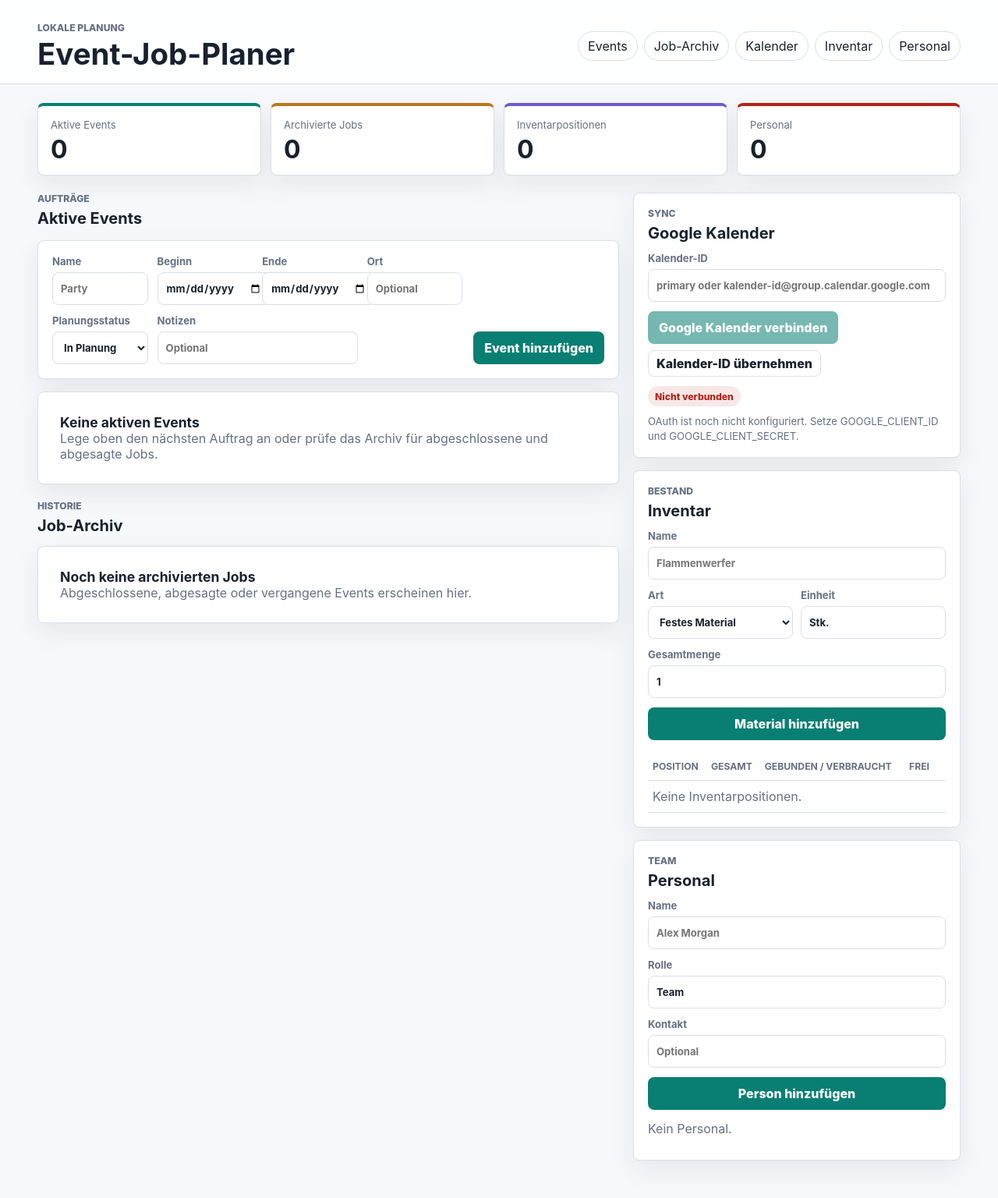
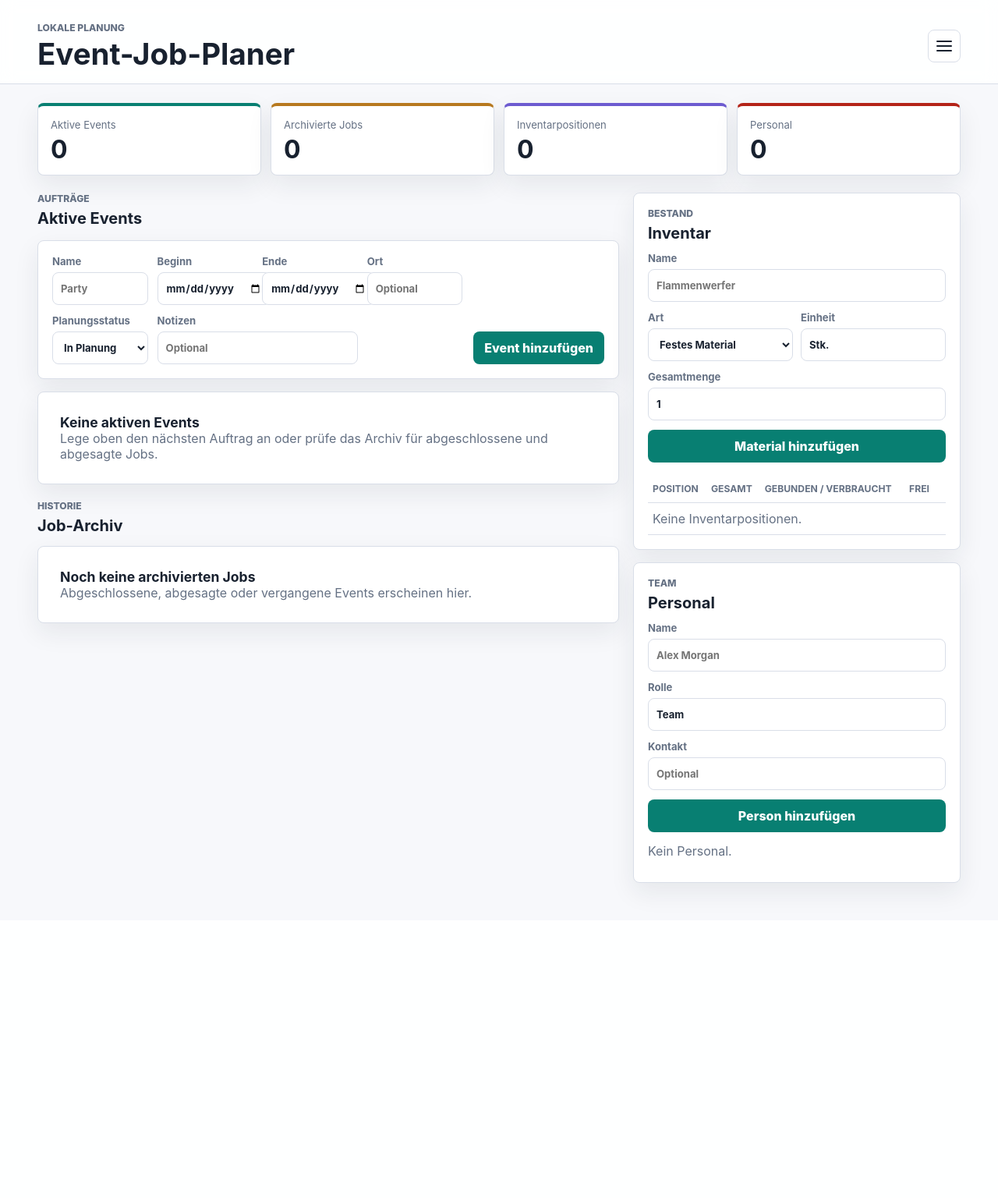
Before and after one commit to AndreasDeCrinis/event-tracker, a Flask app: page / in a window 1280 px wide. Shown: the whole page at 78% size. After the commit the page ends 1153 px from the top, so only its background shows below. Run offline with Flask 3, Linux system fonts and the light colour scheme.

Commit message:
fix: settings page

```diff
--- a/app/routes.py
+++ b/app/routes.py
@@ -144,9 +144,14 @@ def index():
         booking_planning=BOOKING_PLANNING,
         booking_fixed=BOOKING_FIXED,
         planned_status=STATUS_PLANNED,
-        google_calendar_connection=_google_calendar_connection(),
-        google_calendar_oauth_configured=google_oauth_is_configured(),
-        google_calendar_redirect_uri=google_redirect_uri(),
+    )
+
+
+@bp.get("/settings")
+def settings():
+    return render_template(
+        "settings.html",
+        **_google_calendar_template_context(),
     )
 
 
@@ -256,7 +261,7 @@ def update_google_calendar_settings():
     calendar_id = _required_text("calendar_id", "Google Kalender-ID")
 
     if not calendar_id:
-        return _redirect("google-calendar")
+        return _settings_redirect("google-calendar")
 
     connection = _get_or_create_google_calendar_connection()
     _set_google_calendar_id(connection, calendar_id)
@@ -267,7 +272,7 @@ def update_google_calendar_settings():
     else:
         flash("Google Kalender-ID wurde gespeichert. Verbinde Google Kalender, um Events zu synchronisieren.", "success")
 
-    return _redirect("google-calendar")
+    return _settings_redirect("google-calendar")
 
 
 @bp.post("/google-calendar/connect")
@@ -275,7 +280,7 @@ def connect_google_calendar():
     calendar_id = _required_text("calendar_id", "Google Kalender-ID")
 
     if not calendar_id:
-        return _redirect("google-calendar")
+        return _settings_redirect("google-calendar")
 
     connection = _get_or_create_google_calendar_connection()
     _set_google_calendar_id(connection, calendar_id)
@@ -288,7 +293,7 @@ def connect_google_calendar():
         authorization_url, returned_state, code_verifier = build_authorization_url(state=state, redirect_uri=redirect_uri)
     except GoogleCalendarError as error:
         flash(str(error), "error")
-        return _redirect("google-calendar")
+        return _settings_redirect("google-calendar")
 
     session[GOOGLE_OAUTH_STATE_KEY] = returned_state
     session[GOOGLE_OAUTH_CODE_VERIFIER_KEY] = code_verifier
@@ -302,15 +307,15 @@ def google_calendar_callback():
 
     if request.args.get("error"):
         flash(f"Google Kalender wurde nicht verbunden: {request.args['error']}", "error")
-        return _redirect("google-calendar")
+        return _settings_redirect("google-calendar")
 
     if not expected_state or request.args.get("state") != expected_state:
         flash("Google Kalender konnte wegen eines ungültigen OAuth-Status nicht verbunden werden.", "error")
-        return _redirect("google-calendar")
+        return _settings_redirect("google-calendar")
 
     if not code_verifier:
         flash("Google Kalender konnte wegen eines fehlenden OAuth-Code-Verifiers nicht verbunden werden.", "error")
-        return _redirect("google-calendar")
+        return _settings_redirect("google-calendar")
 
     connection = _get_or_create_google_calendar_connection()
 
@@ -324,7 +329,7 @@ def google_calendar_callback():
         )
     except GoogleCalendarError as error:
         flash(str(error), "error")
-        return _redirect("google-calendar")
+        return _settings_redirect("google-calendar")
 
     connection.connected_at = _utc_now()
     connection.updated_at = _utc_now()
@@ -332,14 +337,14 @@ def google_calendar_callback():
     db.session.commit()
 
     _sync_all_google_events(connection)
-    return _redirect("google-calendar")
+    return _settings_redirect("google-calendar")
 
 
 @bp.post("/google-calendar/sync")
 def sync_google_calendar():
     connection = _google_calendar_connection()
     _sync_all_google_events(connection)
-    return _redirect("google-calendar")
+    return _settings_redirect("google-calendar")
 
 
 @bp.post("/google-calendar/disconnect")
@@ -348,7 +353,7 @@ def disconnect_google_calendar():
 
     if not connection:
         flash("Google Kalender ist nicht verbunden.", "error")
-        return _redirect("google-calendar")
+        return _settings_redirect("google-calendar")
 
     connection.credentials_json = None
     connection.connected_at = None
@@ -356,7 +361,7 @@ def disconnect_google_calendar():
     connection.last_error = None
     db.session.commit()
     flash("Google Kalender wurde getrennt. Bestehende Kalendereinträge bleiben erhalten.", "success")
-    return _redirect("google-calendar")
+    return _settings_redirect("google-calendar")
 
 
 @bp.post("/materials")
@@ -582,6 +587,10 @@ def _redirect(anchor):
     return redirect(url_for("main.index") + f"#{anchor}")
 
 
+def _settings_redirect(anchor):
+    return redirect(url_for("main.settings") + f"#{anchor}")
+
+
 def _event_is_archived(event, today_start):
     return event.status in (STATUS_COMPLETED, STATUS_CANCELLED) or (
         event.status == STATUS_PLANNED and event.ends_at <= today_start
@@ -590,6 +599,14 @@ def _event_is_archived(event, today_start):
 
 def _event_is_open_for_assignment(event):
     return event.status == STATUS_PLANNED and not _event_is_archived(event, _today_start())
+
+
+def _google_calendar_template_context():
+    return {
+        "google_calendar_connection": _google_calendar_connection(),
+        "google_calendar_oauth_configured": google_oauth_is_configured(),
+        "google_calendar_redirect_uri": google_redirect_uri(),
+    }
 
 
 def _google_calendar_connection():
--- a/app/static/styles.css
+++ b/app/static/styles.css
@@ -91,19 +91,61 @@ h4 {
   text-transform: uppercase;
 }
 
-.topnav {
-  display: flex;
-  flex-wrap: wrap;
-  gap: 8px;
+.menu-shell {
+  position: relative;
 }
 
-.topnav a {
+.menu-button {
+  display: inline-flex;
+  flex-direction: column;
+  justify-content: center;
+  gap: 4px;
+  width: 42px;
+  height: 42px;
+  border: 1px solid var(--line);
+  border-radius: 8px;
+  background: #fff;
+  padding: 0 10px;
+  cursor: pointer;
+  list-style: none;
+}
+
+.menu-button::-webkit-details-marker {
+  display: none;
+}
+
+.menu-button span {
+  display: block;
+  height: 2px;
+  border-radius: 999px;
+  background: var(--text);
+}
+
+.menu-panel {
+  position: absolute;
+  top: calc(100% + 8px);
+  right: 0;
+  display: grid;
+  min-width: 190px;
+  border: 1px solid var(--line);
+  border-radius: 8px;
+  background: #fff;
+  box-shadow: var(--shadow);
+  padding: 6px;
+  z-index: 20;
+}
+
+.menu-panel a {
   color: var(--text);
-  border: 1px solid var(--line);
-  border-radius: 999px;
-  padding: 8px 12px;
+  border-radius: 8px;
+  padding: 10px 12px;
   text-decoration: none;
-  background: #fff;
+  font-weight: 700;
+}
+
+.menu-panel a:hover {
+  background: var(--panel-soft);
+  color: var(--teal-dark);
 }
 
 main {
@@ -185,6 +227,12 @@ main {
   align-items: start;
 }
 
+.settings-layout {
+  display: grid;
+  gap: 16px;
+  max-width: 860px;
+}
+
 .primary-flow,
 .secondary-flow {
   display: grid;
@@ -214,6 +262,10 @@ main {
 .tool-panel,
 .empty-panel {
   padding: 18px;
+}
+
+.settings-panel {
+  max-width: 640px;
 }
 
 .event-form {
@@ -684,7 +736,10 @@ th {
   .topbar {
     position: static;
     align-items: flex-start;
-    flex-direction: column;
+  }
+
+  .menu-shell {
+    margin-left: auto;
   }
 
   .stats-grid,
--- a/app/templates/base.html
+++ b/app/templates/base.html
@@ -12,13 +12,20 @@
         <p class="eyebrow">Lokale Planung</p>
         <h1>Event-Job-Planer</h1>
       </div>
-      <nav class="topnav" aria-label="Bereiche">
-        <a href="#events">Events</a>
-        <a href="#archive">Job-Archiv</a>
-        <a href="#google-calendar">Kalender</a>
-        <a href="#inventory">Inventar</a>
-        <a href="#personnel">Personal</a>
-      </nav>
+      <details class="menu-shell">
+        <summary class="menu-button" aria-label="Menü öffnen">
+          <span></span>
+          <span></span>
+          <span></span>
+        </summary>
+        <nav class="menu-panel" aria-label="Bereiche">
+          <a href="{{ url_for('main.index') }}#events">Events</a>
+          <a href="{{ url_for('main.index') }}#archive">Job-Archiv</a>
+          <a href="{{ url_for('main.index') }}#inventory">Inventar</a>
+          <a href="{{ url_for('main.index') }}#personnel">Personal</a>
+          <a href="{{ url_for('main.settings') }}">Einstellungen</a>
+        </nav>
+      </details>
     </header>
 
     {% with messages = get_flashed_messages(with_categories=true) %}
--- a/app/templates/index.html
+++ b/app/templates/index.html
@@ -271,66 +271,6 @@
     </section>
 
     <aside class="secondary-flow">
-      <section id="google-calendar" class="tool-panel">
-        <div class="section-heading compact">
-          <div>
-            <p class="eyebrow">Sync</p>
-            <h2>Google Kalender</h2>
-          </div>
-        </div>
-
-        {% set calendar_connected = google_calendar_connection and google_calendar_connection.is_connected %}
-        <form method="post" action="{{ url_for('main.update_google_calendar_settings') }}" class="stacked-form">
-          <label>
-            <span>Kalender-ID</span>
-            <input
-              name="calendar_id"
-              value="{{ google_calendar_connection.calendar_id if google_calendar_connection else '' }}"
-              placeholder="primary oder kalender-id@group.calendar.google.com"
-              required
-            >
-          </label>
-          <div class="button-row">
-            <button
-              class="primary-button"
-              type="submit"
-              formaction="{{ url_for('main.connect_google_calendar') }}"
-              {% if not google_calendar_oauth_configured %}disabled{% endif %}
-            >
-              {{ "Google Kalender neu verbinden" if calendar_connected else "Google Kalender verbinden" }}
-            </button>
-            <button class="ghost-button" type="submit">Kalender-ID übernehmen</button>
-          </div>
-        </form>
-
-        <div class="integration-status">
-          <span class="availability {% if not calendar_connected %}empty{% endif %}">
-            {{ "Verbunden" if calendar_connected else "Nicht verbunden" }}
-          </span>
-          {% if google_calendar_connection and google_calendar_connection.last_synced_at %}
-            <span>Letzter Sync: {{ google_calendar_connection.last_synced_at | date_only }}</span>
-          {% endif %}
-        </div>
-
-        {% if not google_calendar_oauth_configured %}
-          <p class="helper-text">OAuth ist noch nicht konfiguriert. Setze GOOGLE_CLIENT_ID und GOOGLE_CLIENT_SECRET.</p>
-        {% endif %}
-        {% if google_calendar_connection and google_calendar_connection.last_error %}
-          <p class="helper-text error-text">{{ google_calendar_connection.last_error }}</p>
-        {% endif %}
-
-        {% if calendar_connected %}
-          <div class="button-row split-actions">
-            <form method="post" action="{{ url_for('main.sync_google_calendar') }}">
-              <button class="ghost-button" type="submit">Jetzt synchronisieren</button>
-            </form>
-            <form method="post" action="{{ url_for('main.disconnect_google_calendar') }}">
-              <button class="danger-button" type="submit">Trennen</button>
-            </form>
-          </div>
-        {% endif %}
-      </section>
-
       <section id="inventory" class="tool-panel">
         <div class="section-heading compact">
           <div>
```
Also changed, not shown: app/templates/_google_calendar_settings.html (added, +59 -0 lines), app/templates/settings.html (added, +14 -0 lines), tests/test_inventory_logic.py (+14 -4 lines), README.md.
